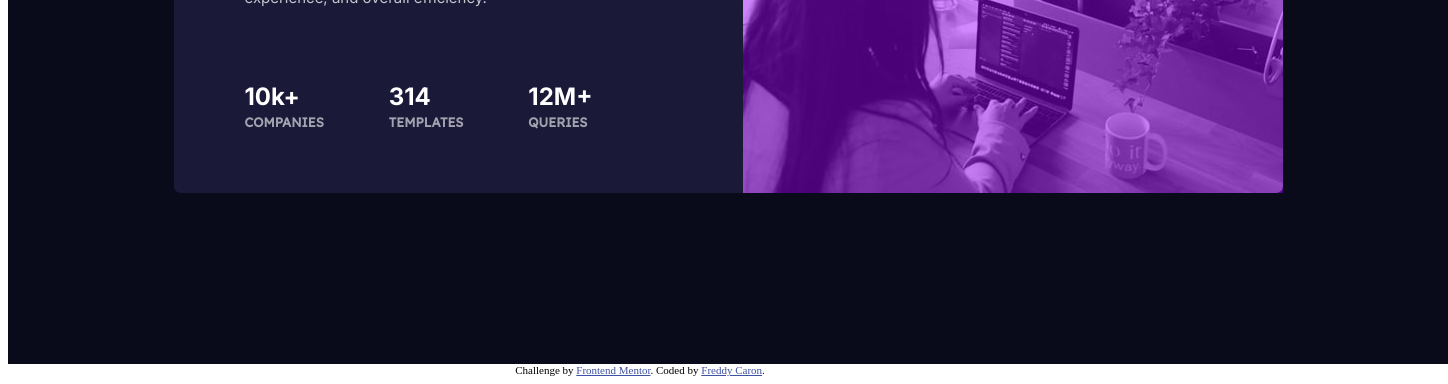
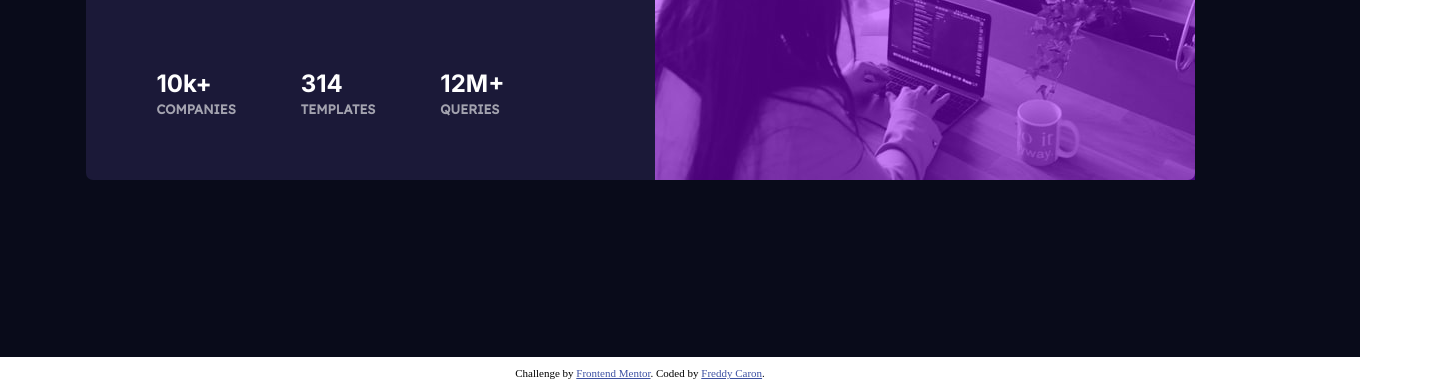
Before and after one commit to Frc-web/Stats-preview-card-component, a plain HTML site: page index.html in a window 1280 px wide. Shown: the part 432-816 px from the top of the page, 1448 px wide, since content can reach past the window. Drawn offline with Linux system fonts and the light colour scheme.

Commit message:
modify desktop version

```diff
--- a/index.html
+++ b/index.html
@@ -13,11 +13,14 @@
     <title>Frontend Mentor | Stats preview card component.</title>
   </head>
   <body>
+    <div class="challenge">
     <section class="card">
       <div class="main">
         <div class="head">
-          <h1>Get <span>insights</span> that help
-            <br> your business grow.</h1>
+          <h1>
+            Get <span>insights</span> that help <br />
+            your business grow.
+          </h1>
           <p>
             Discover the benefits of data analytics and make better decisions
             regarding revenue, customer experience, and overall efficiency.
@@ -47,5 +50,6 @@
         >Frontend Mentor</a
       >. Coded by <a href="#">Freddy Caron</a>.
     </div>
+  </div>
   </body>
 </html>
--- a/styles.css
+++ b/styles.css
@@ -12,8 +12,12 @@
 
 body {
   height: 100vh;
-  display: flex;
-  flex-direction: column;
+ margin: 0;
+}
+.challenge {
+  position: absolute;
+  top: 50%; left: 50%;
+  transform: translate(-50%, -50%);
 }
 .card {
   width: 1440px;
@@ -71,7 +75,6 @@ span {
   font-family: 'Lexend Deca', sans-serif;
   margin-top: 3px;
   text-transform: uppercase;
-
 }
 .img {
   background-image: url("./images/image-header-desktop.jpg");
@@ -88,6 +91,5 @@ span {
   position: absolute;
 
 }
-
-.attribution { font-size: 11px; text-align: center; }
+.attribution { font-size: 11px; text-align: center; margin-top: 10px;}
 .attribution a { color: hsl(228, 45%, 44%); }
```
